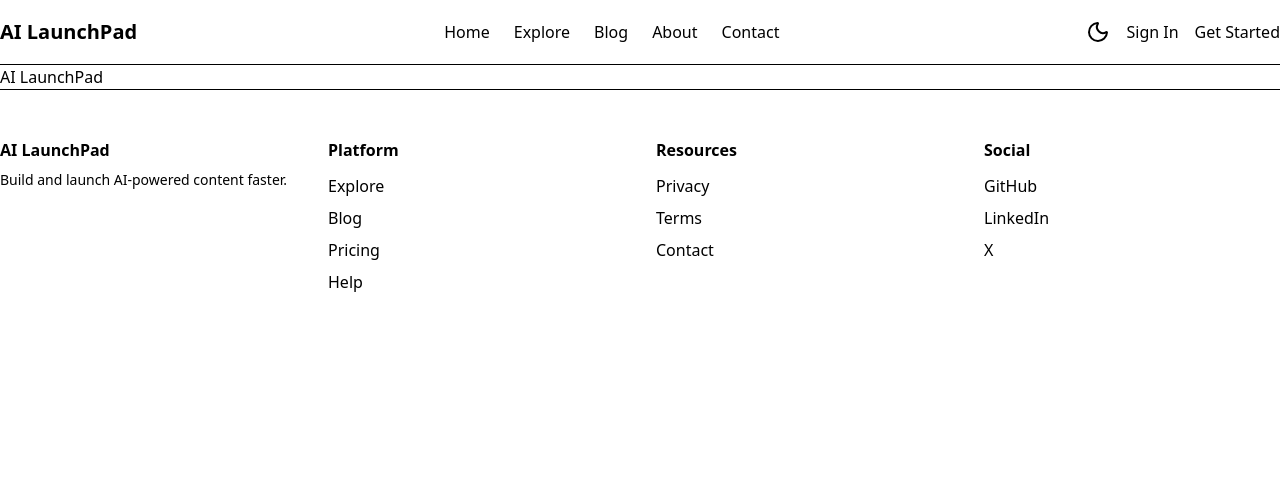
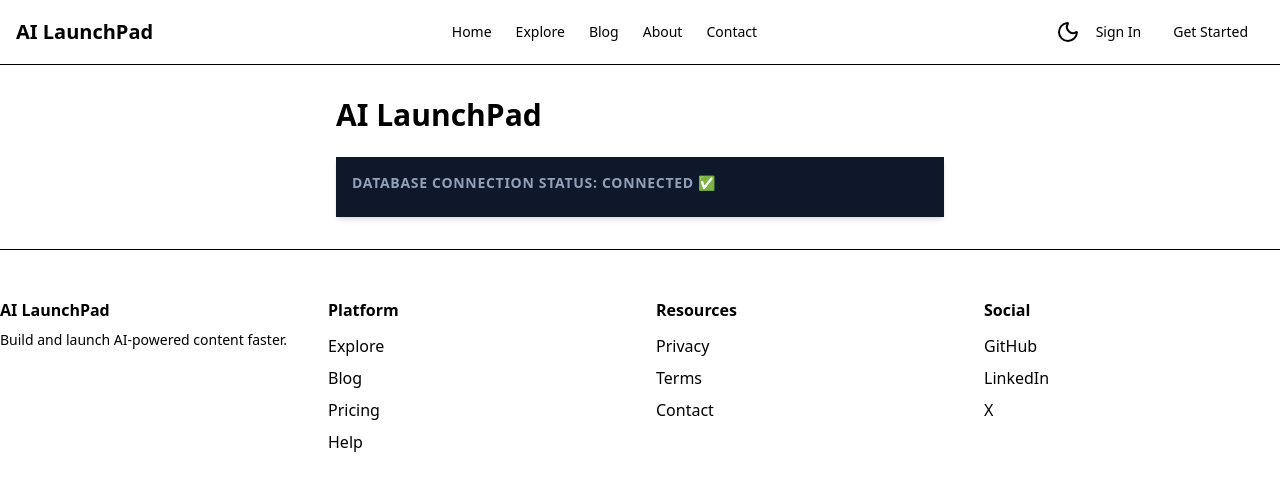
Before and after one commit to imuimuimran/ai-launchpad-client, a Next.js app: page / in a window 1280 px wide. Shown: the top 490 px of the page. Built offline with nearby package versions, Linux system fonts and the light colour scheme; no server answers.

Commit message:
RBAC with Protected APIs done

```diff
--- a/src/app/(public)/page.tsx
+++ b/src/app/(public)/page.tsx
@@ -1,7 +1,42 @@
+// export default function HomePage() {
+//   return (
+//     <div>
+//       <h1>AI LaunchPad</h1>
+//     </div>
+//   );
+// }
+
+
+
+"use client"; // 1. Crucial: This tells Next.js this file runs in the browser
+
+import { useCurrentUser } from "@/hooks/useCurrentUser"; // 2. Import your custom hook
+
 export default function HomePage() {
+  // 3. Call the hook to pull user records from MongoDB
+  const { data, isLoading } = useCurrentUser();
+
+  if (isLoading) {
+    return (
+      <div className="flex items-center justify-center min-h-screen">
+        <p className="text-lg font-medium">Loading user data from MongoDB...</p>
+      </div>
+    );
+  }
+
   return (
-    <div>
-      <h1>AI LaunchPad</h1>
+    <div className="p-8 max-w-2xl mx-auto">
+      <h1 className="text-3xl font-bold mb-6">AI LaunchPad</h1>
+
+      <div className="p-4 bg-slate-900 text-green-400 rounded-lg overflow-x-auto shadow-md">
+        <h2 className="text-sm font-semibold text-slate-400 uppercase tracking-wider mb-2">
+          Database Connection Status: Connected ✅
+        </h2>
+        {/* 4. Display the raw JSON on the screen to confirm success */}
+        <pre className="font-mono text-sm leading-relaxed">
+          {JSON.stringify(data, null, 2)}
+        </pre>
+      </div>
     </div>
   );
 }
--- /dev/null
+++ b/src/app/dashboard/management/page.tsx
@@ -0,0 +1,16 @@
+"use client";
+
+import RoleGuard from "@/components/auth/role-guard";
+
+export default function ManagementPage() {
+  return (
+    <RoleGuard roles={["manager", "admin"]}>
+      <div className="p-6">
+        <h1 className="text-2xl font-bold">Management Control Dashboard</h1>
+        <p className="text-muted-foreground">
+          Visible strictly to supervisors and core system administrators.
+        </p>
+      </div>
+    </RoleGuard>
+  );
+}
--- /dev/null
+++ b/src/components/auth/unauthorized.tsx
@@ -0,0 +1,17 @@
+"use client";
+
+export default function Unauthorized() {
+  return (
+    <div className="flex min-h-[60vh] items-center justify-center">
+      <div className="text-center">
+        <h1 className="text-3xl font-bold">
+          Access Denied
+        </h1>
+
+        <p className="mt-2 text-muted-foreground">
+          You don't have permission to view this page.
+        </p>
+      </div>
+    </div>
+  );
+}
--- a/src/components/layout/navbar.tsx
+++ b/src/components/layout/navbar.tsx
@@ -1,46 +1,77 @@
+"use client"; // 1. Crucial: Context hooks must be used in a Client Component
+
 import Link from "next/link";
-
 import ThemeToggle from "../common/theme-toggle";
 import MobileNav from "./mobile-nav";
-
 import { publicNavLinks } from "@/constants/navigation";
+// 2. Import your user context hook
+import { useUserContext } from "@/context/user-context";
 
 export default function Navbar() {
+  // 3. Pull the cached user profile data and loading status
+  const { data: user, isLoading } = useUserContext();
+
   return (
     <header className="border-b">
-      <div className="container mx-auto flex h-16 items-center justify-between">
+      <div className="container mx-auto flex h-16 items-center justify-between px-4">
         {/* Logo */}
-        <Link
-          href="/"
-          className="font-bold text-xl"
-        >
+        <Link href="/" className="font-bold text-xl">
           AI LaunchPad
         </Link>
 
         {/* Desktop Navigation */}
         <nav className="hidden md:flex gap-6">
           {publicNavLinks.map((item) => (
-            <Link
-              key={item.href}
-              href={item.href}
-            >
+            <Link key={item.href} href={item.href} className="text-sm font-medium hover:underline">
               {item.label}
             </Link>
           ))}
+
+          {/* 4. Role-based Navigation: Show Admin Panel link only to admins */}
+          {user?.role === "admin" && (
+            <Link href="/admin/dashboard" className="text-sm font-semibold text-red-500 hover:underline">
+              Admin Panel
+            </Link>
+          )}
         </nav>
 
         {/* Right Area */}
         <div className="flex items-center gap-4">
           <ThemeToggle />
 
-          <div className="hidden md:flex gap-4">
-            <Link href="/sign-in">
-              Sign In
-            </Link>
-
-            <Link href="/sign-up">
-              Get Started
-            </Link>
+          {/* Desktop Auth State */}
+          <div className="hidden md:flex items-center gap-4">
+            {isLoading ? (
+              // Show a small placeholder text while fetching authentication state
+              <span className="text-xs text-muted-foreground animate-pulse">Loading...</span>
+            ) : user ? (
+              // 5. If logged in, show user profile info
+              <div className="flex items-center gap-3">
+                <span className="text-sm font-medium text-muted-foreground">
+                  {user.name}
+                </span>
+                {user.image && (
+                  <img
+                    src={user.image}
+                    alt={user.name}
+                    className="w-8 h-8 rounded-full border shadow-sm object-cover"
+                  />
+                )}
+              </div>
+            ) : (
+              // 6. If logged out, show traditional onboarding buttons
+              <>
+                <Link href="/sign-in" className="text-sm font-medium hover:underline">
+                  Sign In
+                </Link>
+                <Link
+                  href="/sign-up"
+                  className="text-sm font-medium bg-primary text-primary-foreground px-4 py-2 rounded-md hover:bg-primary/90 transition-colors"
+                >
+                  Get Started
+                </Link>
+              </>
+            )}
           </div>
 
           <div className="md:hidden">
--- a/src/components/layout/sidebar.tsx
+++ b/src/components/layout/sidebar.tsx
@@ -2,48 +2,53 @@
 
 import Link from "next/link";
 import { usePathname } from "next/navigation";
-
-import {
-  userSidebarLinks,
-  adminSidebarLinks,
-} from "@/constants/navigation";
+import { userSidebarLinks, adminSidebarLinks } from "@/constants/navigation";
+// 1. Import your user context hook
+import { useUserContext } from "@/context/user-context";
 
 export default function Sidebar() {
   const pathname = usePathname();
 
-  const role = "user";
-  // later from Clerk
+  // 2. Fetch the cached user database records and loading state
+  const { data: user, isLoading } = useUserContext();
 
-  // const links =
-  //   role === "admin"
-  //     ? adminSidebarLinks
-  //     : userSidebarLinks;
-
-  // src/components/layout/sidebar.tsx
-
+  // 3. Dynamically swap sidebar menus based on the verified role from MongoDB
   const links =
-    (role as string) === "admin"
+    user?.role === "admin"
       ? adminSidebarLinks
       : userSidebarLinks;
 
+  // 4. Handle a subtle layout state while your authentication checks clear
+  if (isLoading) {
+    return (
+      <aside className="w-64 border-r animate-pulse">
+        <div className="p-4 space-y-4">
+          <div className="h-10 bg-muted rounded-lg w-full" />
+          <div className="h-10 bg-muted rounded-lg w-full" />
+          <div className="h-10 bg-muted rounded-lg w-full" />
+          <div className="h-10 bg-muted rounded-lg w-full" />
+        </div>
+      </aside>
+    );
+  }
+
+  // 5. If the user isn't logged in at all, hide the sidebar completely
+  if (!user) return null;
 
   return (
-    <aside className="w-64 border-r">
+    <aside className="w-64 border-r min-h-[calc(100vh-4rem)]">
       <nav className="p-4 space-y-2">
         {links.map((item) => {
           const Icon = item.icon;
-
-          const active =
-            pathname === item.href;
+          const active = pathname === item.href;
 
           return (
             <Link
               key={item.href}
               href={item.href}
-              className={`flex items-center gap-3 rounded-lg p-2 ${active
-                  ? "bg-muted"
-                  : ""
-                }`}
+              className={`flex items-center gap-3 rounded-lg p-2 text-sm font-medium transition-colors hover:bg-muted/50 ${
+                active ? "bg-muted text-foreground" : "text-muted-foreground"
+              }`}
             >
               <Icon className="h-5 w-5" />
               {item.label}
--- /dev/null
+++ b/src/context/user-context.tsx
@@ -0,0 +1,66 @@
+// "use client";
+
+// import {
+//   createContext,
+//   useContext,
+// } from "react";
+
+// import { useCurrentUser } from "@/hooks/useCurrentUser";
+
+// const UserContext =
+//   createContext<any>(null);
+
+// export function UserProvider({
+//   children,
+// }: {
+//   children: React.ReactNode;
+// }) {
+//   const query =
+//     useCurrentUser();
+
+//   return (
+//     <UserContext.Provider
+//       value={query}
+//     >
+//       {children}
+//     </UserContext.Provider>
+//   );
+// }
+
+// export function useUserContext() {
+//   return useContext(UserContext);
+// }
+
+
+
+"use client";
+
+import { createContext, useContext } from "react";
+import { useCurrentUser } from "@/hooks/useCurrentUser";
+
+// 1. Extract the exact return type of your hook
+type UserContextType = ReturnType<typeof useCurrentUser>;
+
+// 2. Pass the type to createContext and default to null
+const UserContext = createContext<UserContextType | null>(null);
+
+export function UserProvider({ children }: { children: React.ReactNode }) {
+  const query = useCurrentUser();
+
+  return (
+    <UserContext.Provider value={query}>
+      {children}
+    </UserContext.Provider>
+  );
+}
+
+export function useUserContext() {
+  const context = useContext(UserContext);
+
+  // Safety check to ensure hook is used inside a Provider wrapper
+  if (!context) {
+    throw new Error("useUserContext must be used within a UserProvider");
+  }
+
+  return context;
+}
--- a/src/hooks/useCurrentUser.ts
+++ b/src/hooks/useCurrentUser.ts
@@ -1,20 +1,48 @@
-import { useUser } from "@clerk/nextjs";
+// import { useUser } from "@clerk/nextjs";
+import { useAuth } from "@clerk/nextjs";
 import { useQuery } from "@tanstack/react-query";
 
-import { axiosInstance } from "@/services/axios";
+// import { axiosInstance } from "@/services/axios";
+import api from "@/lib/axios";
+
+// export function useCurrentUser() {
+//   const { user } = useUser();
+
+//   return useQuery({
+//     queryKey: ["current-user", user?.id],
+
+//     enabled: !!user,
+
+//     queryFn: async () => {
+//       const res = await axiosInstance.get(`/users/${user?.id}`);
+
+//       return res.data.data;
+//     },
+//   });
+// }
+
 
 export function useCurrentUser() {
-  const { user } = useUser();
+  const { getToken, isSignedIn } = useAuth();
 
   return useQuery({
-    queryKey: ["current-user", user?.id],
+    queryKey: ["current-user"],
 
-    enabled: !!user,
+    enabled: !!isSignedIn,
 
     queryFn: async () => {
-      const res = await axiosInstance.get(`/users/${user?.id}`);
+      const token = await getToken();
 
-      return res.data.data;
+      const response = await api.get(
+        "/webhooks/me",
+        {
+          headers: {
+            Authorization: `Bearer ${token}`,
+          },
+        }
+      );
+
+      return response.data.data;
     },
   });
 }
--- /dev/null
+++ b/src/lib/axios.ts
@@ -0,0 +1,8 @@
+import axios from "axios";
+
+const api = axios.create({
+  baseURL: process.env.NEXT_PUBLIC_API_URL,
+  withCredentials: true,
+});
+
+export default api;
--- a/src/providers/index.tsx
+++ b/src/providers/index.tsx
@@ -6,6 +6,7 @@ import { ClerkProvider } from '@clerk/nextjs'
 
 import QueryProvider from "./query-provider";
 import { ThemeProvider } from "./theme-provider";
+import { UserProvider } from '@/context/user-context';
 import SonnerProvider from "./sonner-provider";
 
 export default function Providers({
@@ -17,8 +18,10 @@ export default function Providers({
     <ClerkProvider>
       <ThemeProvider>
         <QueryProvider>
-          {children}
-          <SonnerProvider />
+          <UserProvider>
+            {children}
+            <SonnerProvider />
+          </UserProvider>
         </QueryProvider>
       </ThemeProvider>
     </ClerkProvider>
```
Also changed, not shown: src/app/dashboard/admin/page.tsx (added, +18 -0 lines), src/app/dashboard/page.tsx (+12 -6 lines), src/components/auth/role-guard.tsx (+53 -3 lines).
